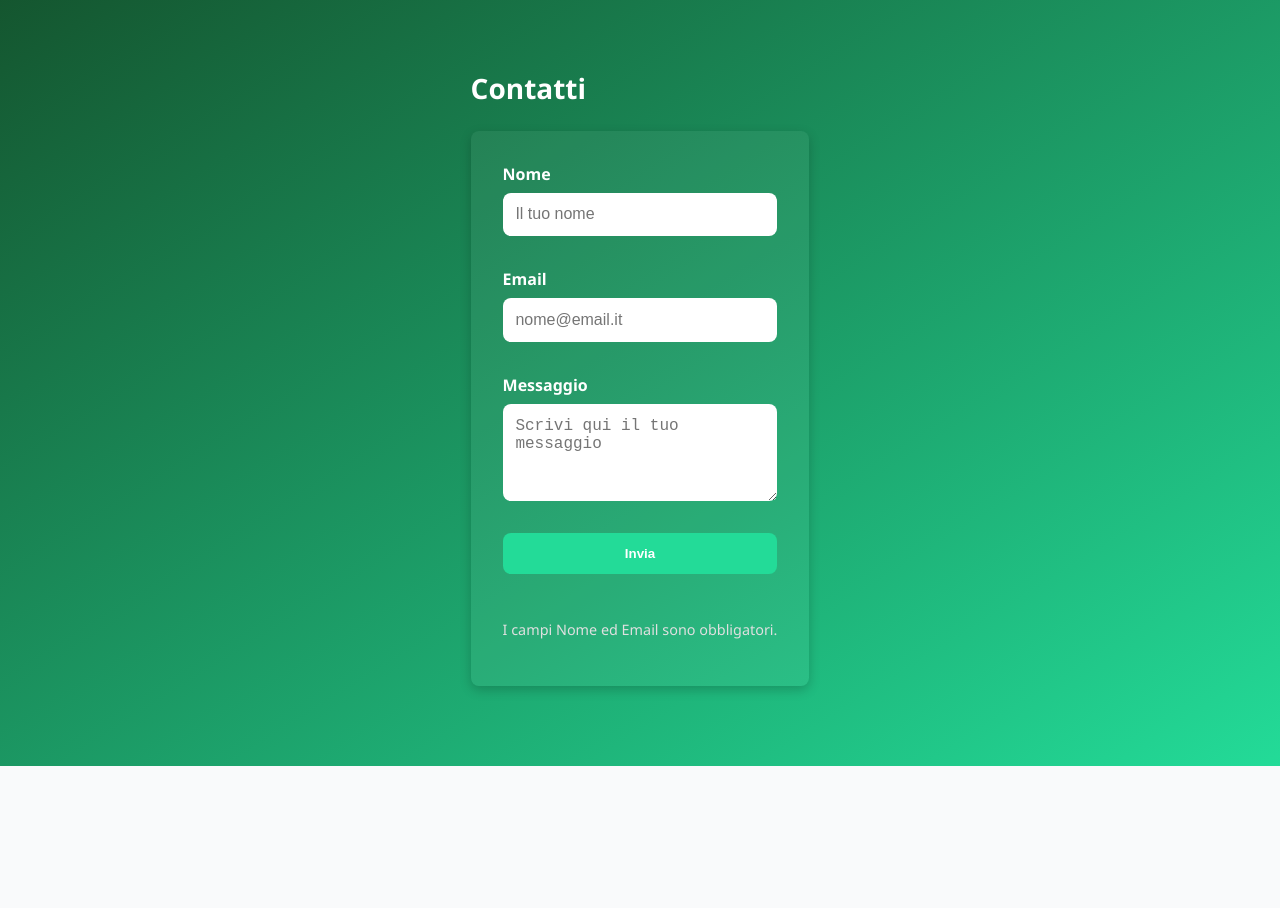
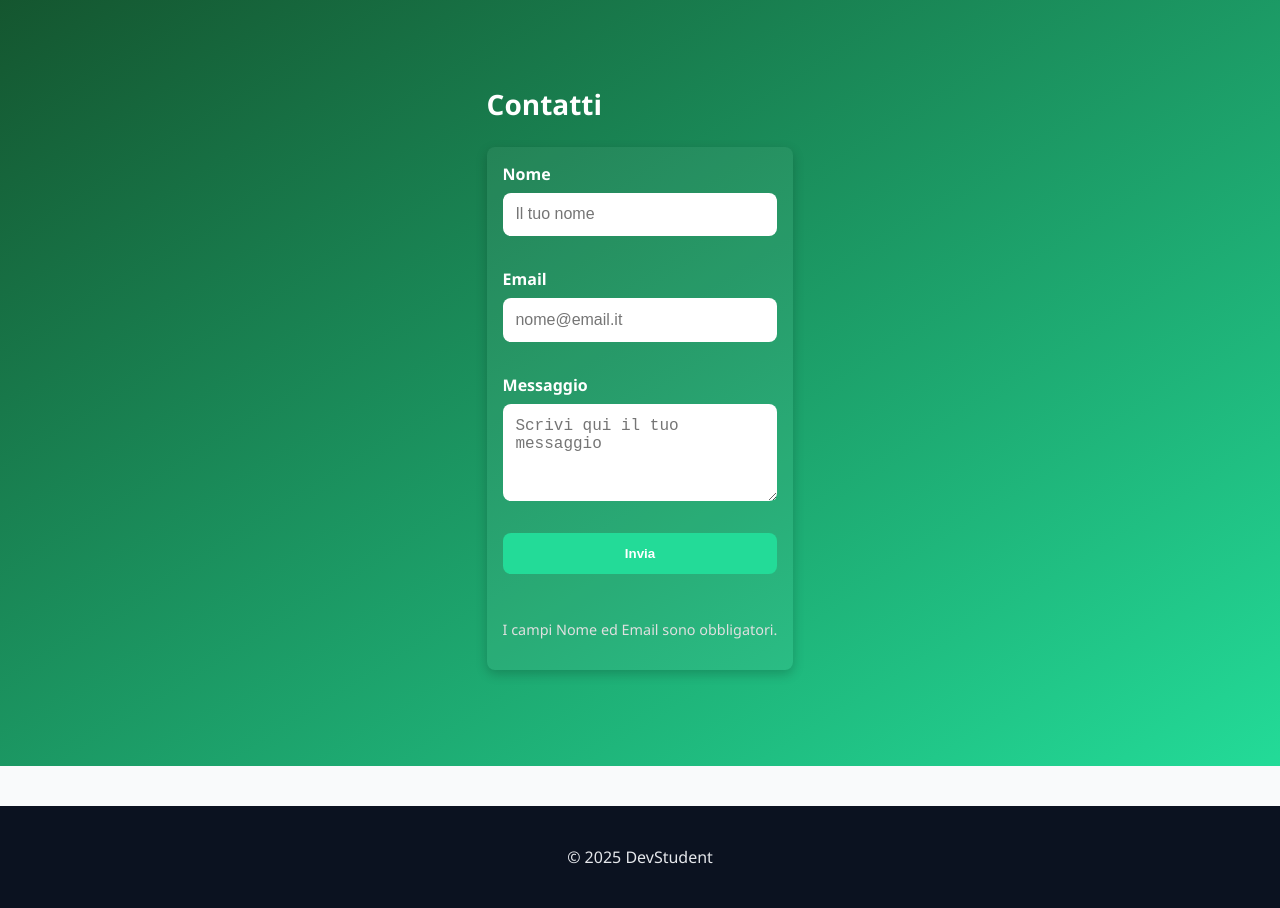
Before and after one commit to LaBrunaElisabetta/DevStudent-Progetto-Riverloop, a plain HTML site: page index.html in a window 1280 px wide. Shown: the part 1580-2488 px from the top of the page. Before the commit the page ends 2346 px from the top, so only its background shows below. Drawn offline with Linux system fonts and the light colour scheme.

Commit message:
feat: creazione footer e rispettivo foglio di stile

```diff
--- a/index.html
+++ b/index.html
@@ -186,10 +186,15 @@
             </p>
           </form>
         </div>
+      </section>
+    </main>
 
-      </section>
-
-    </main>
+    <!-- FOOTER -->
+    <footer class="footer">
+      <div class="container">
+        <p>© <span id="year"></span> DevStudent</p>
+      </div>
+    </footer>
 
     <!-- SCRIPT JS -->
     <script src="app.js"></script>
--- a/style.css
+++ b/style.css
@@ -389,7 +389,7 @@ a {
 
 #contatti {
   display: grid;
-  place-items: center; /* centra orizzontalmente e verticalmente */
+  place-items: center;
   background: linear-gradient(to bottom right, #14532d, #23db98);
   color: #fff;
   padding-block: var(--space-4);
@@ -404,7 +404,7 @@ a {
   max-width: 600px;
   width: 100%;
   background-color: rgba(255, 255, 255, 0.05);
-  padding: var(--space-3);
+  padding: var(--space-1);
   border-radius: var(--radius);
   box-shadow: 0 4px 12px rgba(0, 0, 0, 0.2);
 }
@@ -455,3 +455,13 @@ a {
   color: #e0e0e0;
   text-align: center;
 }
+
+/* FOOTER */
+.footer {
+  background: #0b1220;
+  color: #e5e7eb;
+  text-align: center;
+  font-size: var(--fs-sm);
+  padding-block: var(--space-2);
+  margin-top: var(--space-4);
+}
```
